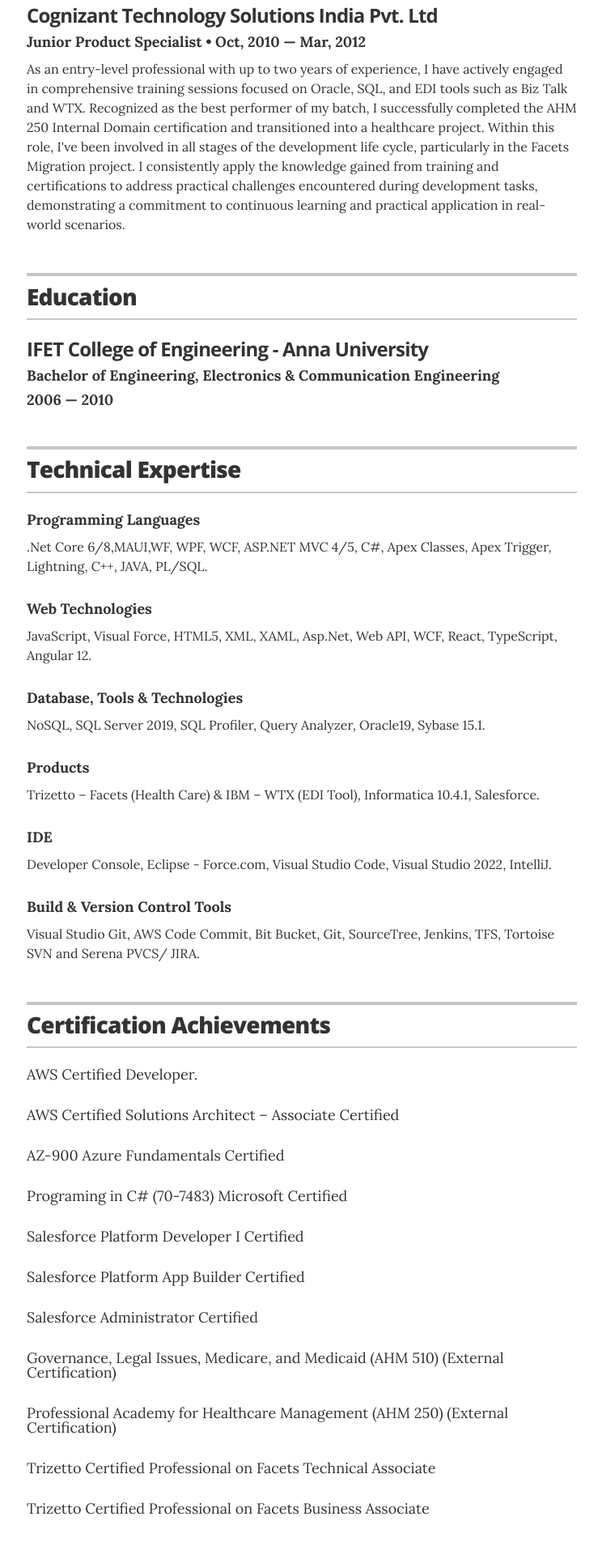
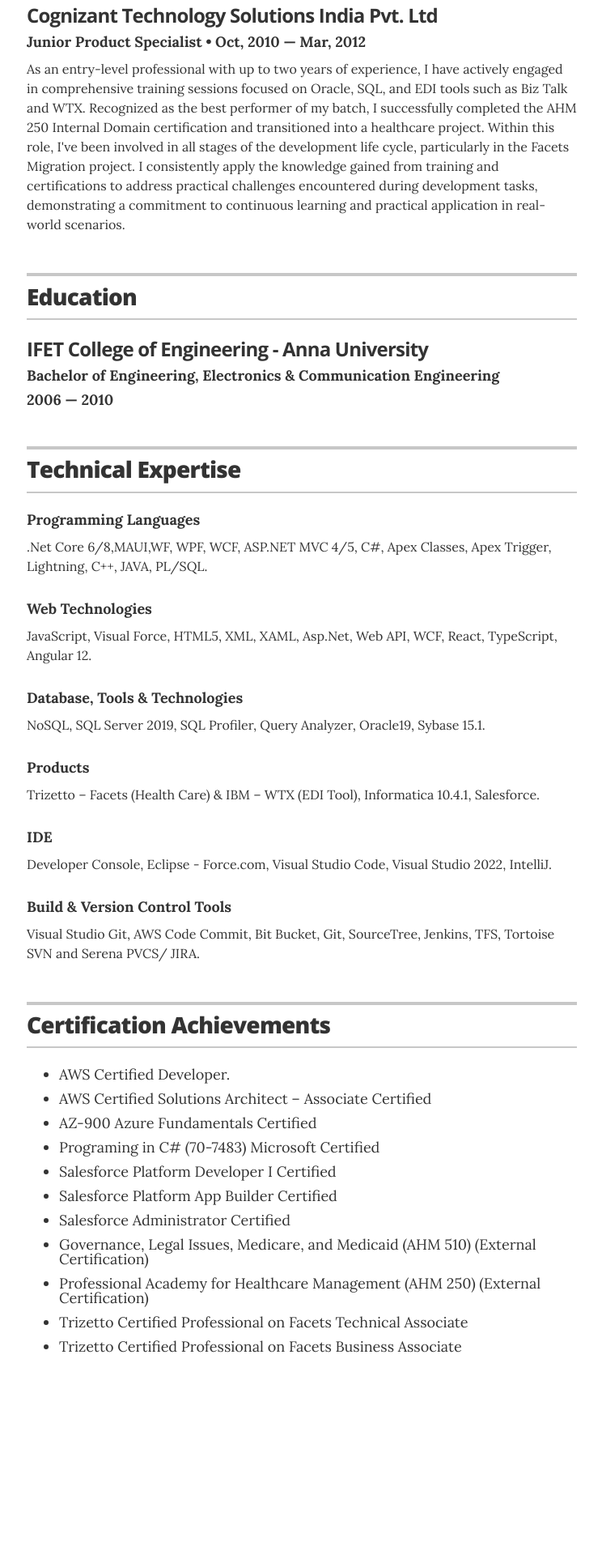
Before and after one commit to Kingslee1604/Resume, a Jekyll site: the page built from index.html, in a window 1280 px wide. Shown: the part 2052-3972 px from the top of the page at 81% size, without its empty margins (267-1011 px from the left). Built offline with Jekyll 4.4.1, drawn with Linux system fonts in a browser that asks for light colours; after the commit the page ends 3772 px from its top, so only the background shows below that.

Commit message:
Update resume.html

```diff
--- a/_layouts/resume.html
+++ b/_layouts/resume.html
@@ -196,18 +196,20 @@
       {% if site.resume_section_links %}
       <!-- begin Links -->
       <section class="content-section">
-
         <header class="section-header">
           <h2>Certification Achievements</h2>
         </header>
-        {% for link in site.data.links %}
         <div class="resume-item">
-          <p class="resume-item-details">{{ link.name}}</p>
+          <ul class="resume-item-list">
+            {% for link in site.data.links %}
+            <li class="resume-item-details">{{ link.name }}</li>
+            {% endfor %}
+          </ul>
         </div>
-        {% endfor %}
       </section>
       <!-- end Links -->
       {% endif %}
+
 
       {% if site.resume_print_social_links %}
       <!-- begin Print Social Links -->
```
